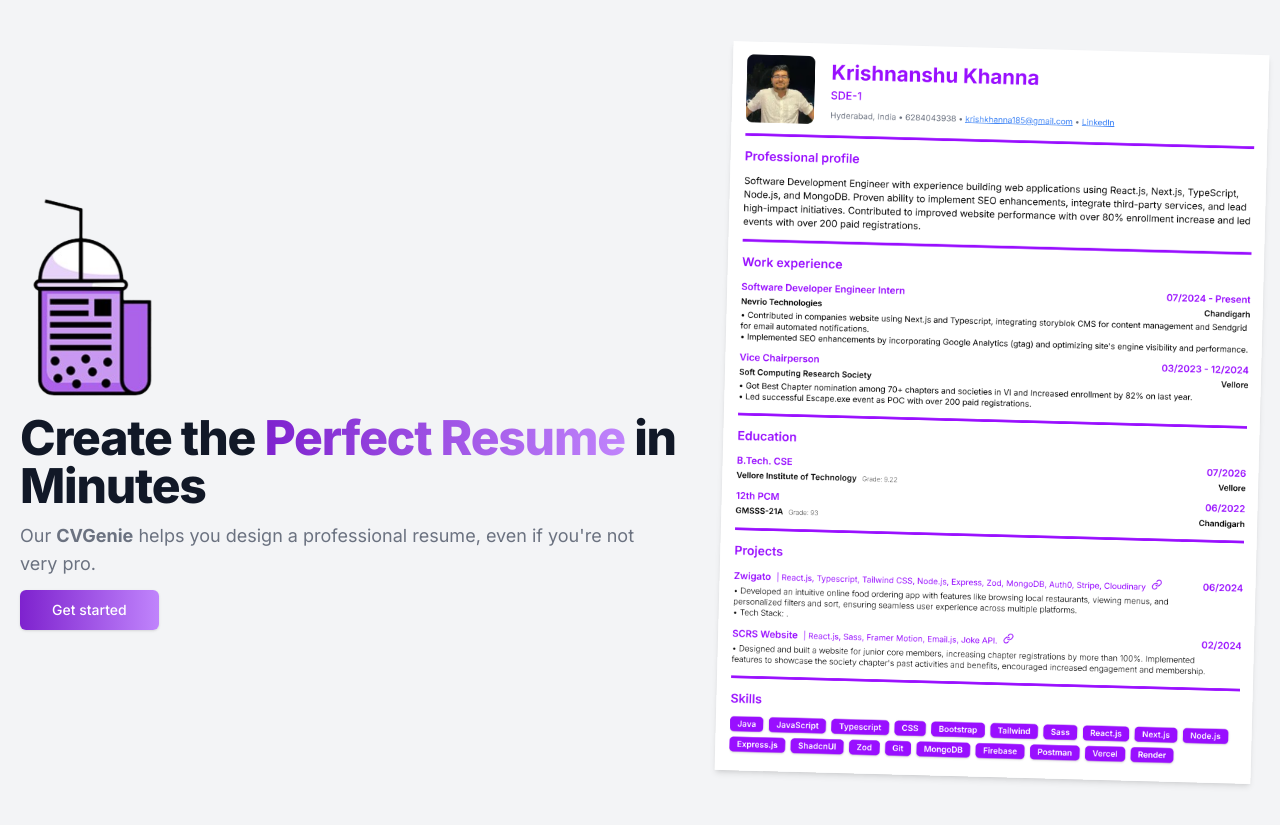
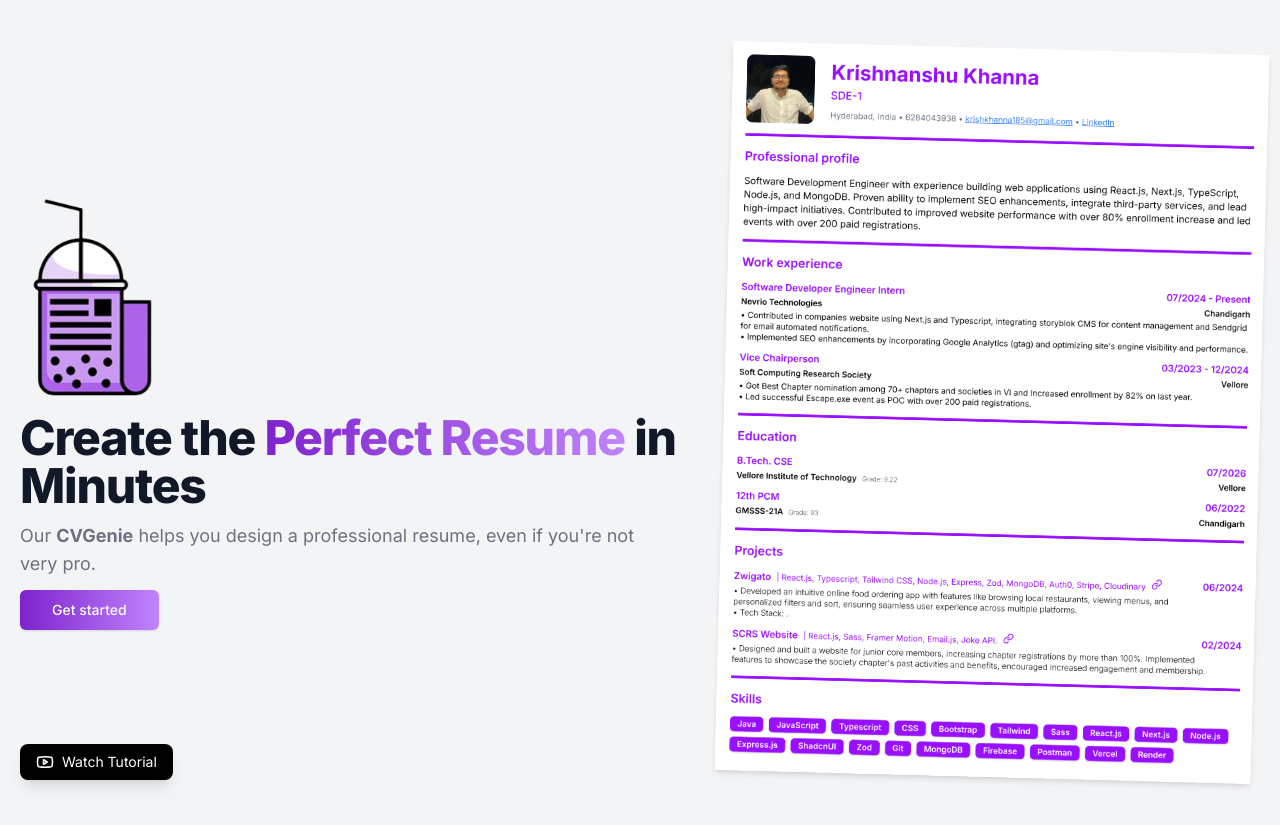
Before and after one commit to Krishnanshu-Khanna/chat-resume-ai, a Next.js app: page / in a window 1280 px wide. Built offline with nearby package versions, Linux system fonts and the light colour scheme.

Commit message:
feat: add YouTube tutorial link to the homepage with a timed display

```diff
--- a/src/app/page.tsx
+++ b/src/app/page.tsx
@@ -1,10 +1,19 @@
+"use client";
 import logo from "@/assets/logo.png";
 import resumePreview from "@/assets/resume-preview3.png";
 import { Button } from "@/components/ui/button";
+import { Youtube } from "lucide-react";
 import Image from "next/image";
 import Link from "next/link";
+import { useEffect, useState } from "react";
 
 export default function Home() {
+  const [showYT, setShowYT] = useState(true);
+  useEffect(() => {
+    setTimeout(() => {
+      setShowYT(false);
+    }, 9000);
+  }, []);
   return (
     <main className="flex min-h-screen flex-col items-center justify-center gap-6 bg-gray-100 px-5 py-12 text-center text-gray-900 md:flex-row md:text-start lg:gap-12">
       <div className="max-w-prose space-y-3">
@@ -23,13 +32,14 @@ export default function Home() {
           in Minutes
         </h1>
         <p className="text-lg text-gray-500">
-          Our <span className="font-bold">CVGenie</span> helps you
-          design a professional resume, even if you&apos;re not very pro.
+          Our <span className="font-bold">CVGenie</span> helps you design a
+          professional resume, even if you&apos;re not very pro.
         </p>
         <Button asChild size="lg" variant="premium">
           <Link href="/resumes">Get started</Link>
         </Button>
       </div>
+
       <div>
         <Image
           src={resumePreview}
@@ -38,6 +48,19 @@ export default function Home() {
           className="shadow-md lg:rotate-[1.5deg]"
         />
       </div>
+
+      {showYT && (
+        <Link
+          href="https://youtu.be/X6uEMJ-hElM"
+          target="_blank"
+          className="fixed bottom-5 left-5 flex items-center gap-2 rounded-lg bg-black px-4 py-2 text-white shadow-lg transition duration-200 hover:bg-red-700"
+        >
+          <Youtube size={18} />
+          <span className="hidden text-sm md:block">
+            Watch Tutorial
+          </span>
+        </Link>
+      )}
     </main>
   );
 }
```
